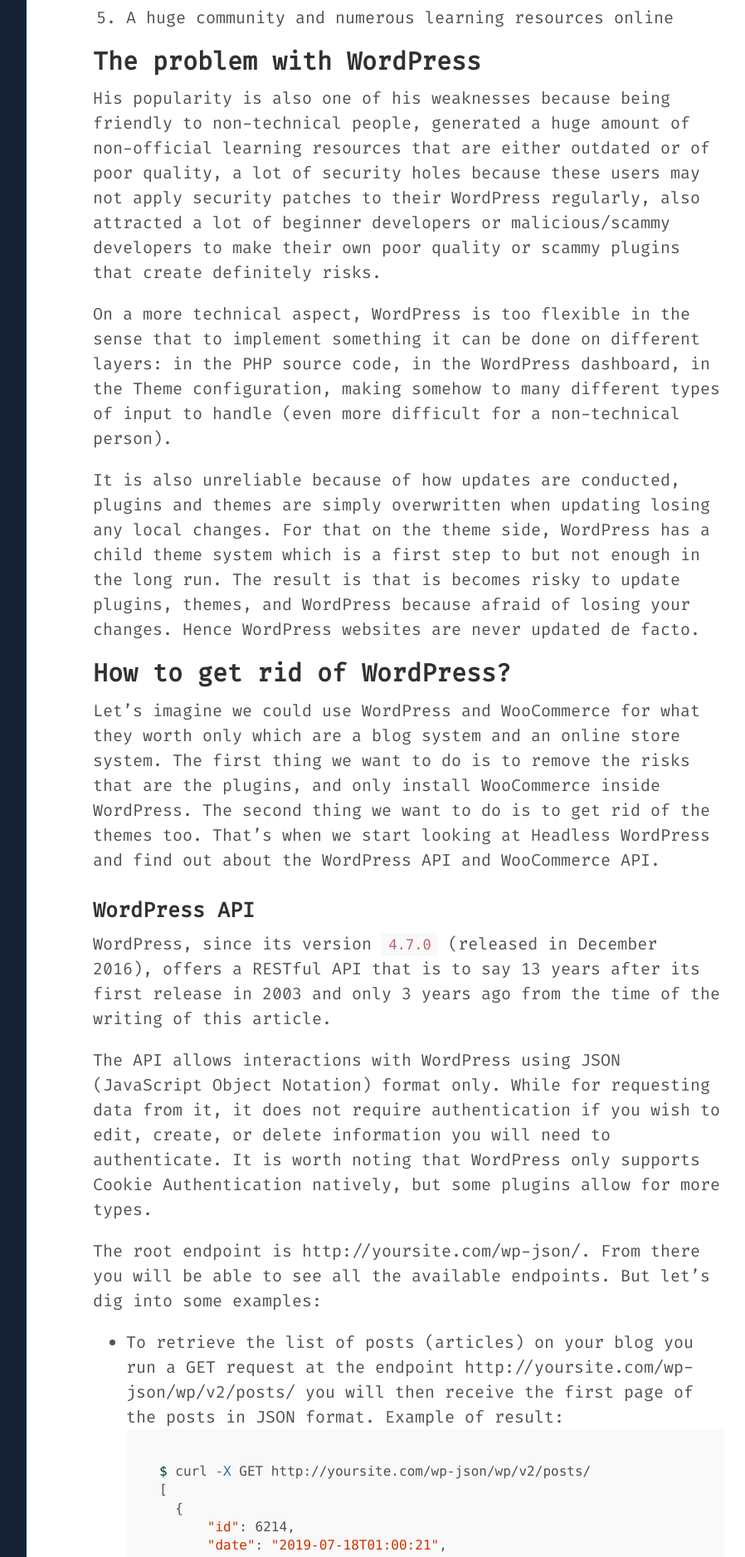
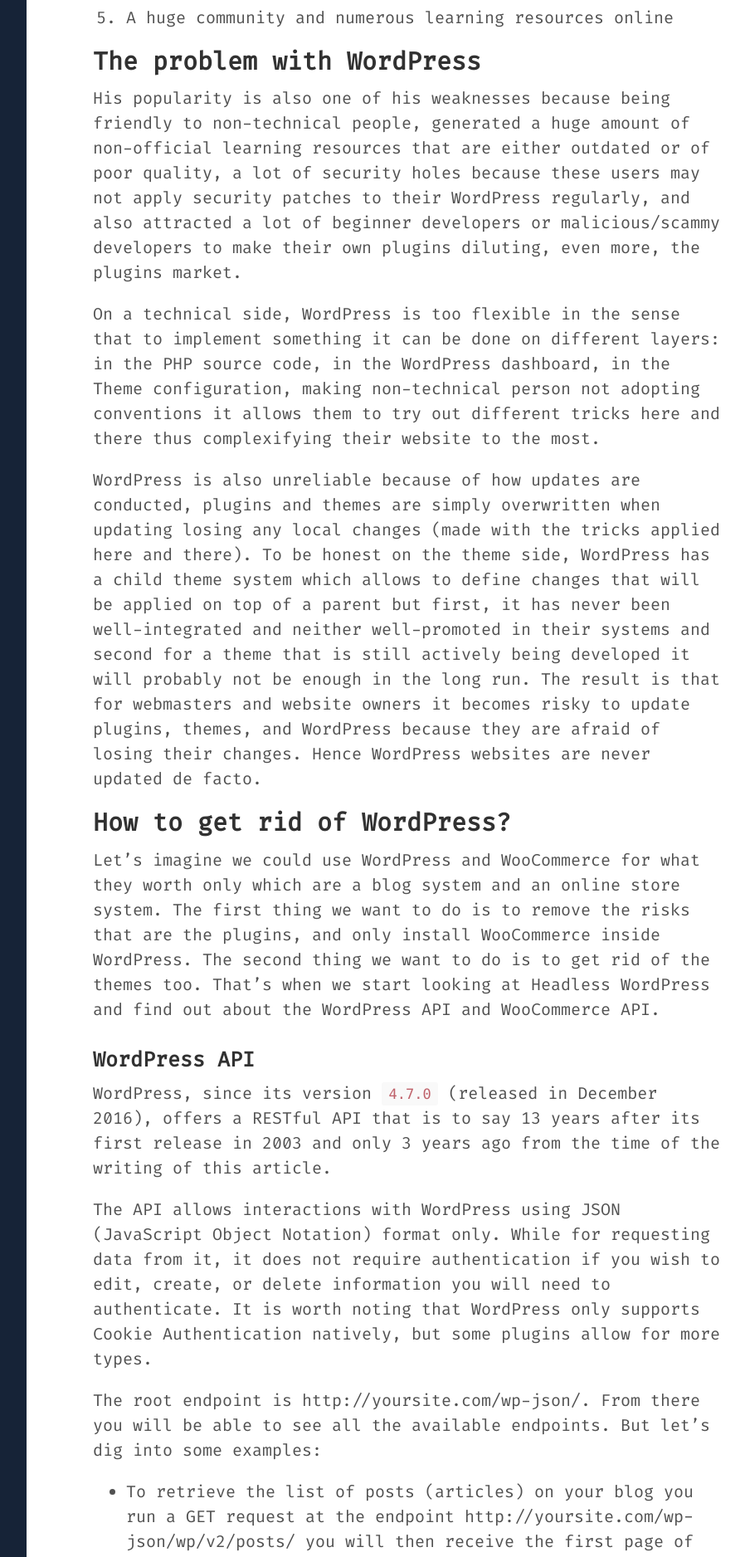
Before and after one commit to Pixelmatic/pixelmatic.github.io, a Jekyll site: the page built from _posts/2020-01-01-how-to-get-rid-of-wordpress.md, in a window 1280 px wide. Shown: the part 842-2718 px from the top of the page at 83% size, without its empty margins (328-1226 px from the left). Built offline with Jekyll 4.4.1, drawn with Linux system fonts in a browser that asks for light colours; some of the changed text lies outside the part shown.

Commit message:
Update on the WordPress article

```diff
--- a/_posts/2020-01-01-how-to-get-rid-of-wordpress.md
+++ b/_posts/2020-01-01-how-to-get-rid-of-wordpress.md
@@ -25,13 +25,13 @@ Though every developer that encountered WordPress knows its many drawbacks.
 
 ## The problem with WordPress
 
-His popularity is also one of his weaknesses because being friendly to non-technical people, generated a huge amount of non-official learning resources that are either outdated or of poor quality, a lot of security holes because these users may not apply security patches to their WordPress regularly, also attracted a lot of beginner developers or malicious/scammy developers to make their own poor quality or scammy plugins that create definitely risks.
+His popularity is also one of his weaknesses because being friendly to non-technical people, generated a huge amount of non-official learning resources that are either outdated or of poor quality, a lot of security holes because these users may not apply security patches to their WordPress regularly, and also attracted a lot of beginner developers or malicious/scammy developers to make their own plugins diluting, even more, the plugins market.
 
-On a more technical aspect, WordPress is too flexible in the sense that to implement something it can be done on different layers: in the PHP source code, in the WordPress dashboard, in the Theme configuration, making somehow to many different types of input to handle (even more difficult for a non-technical person).
+On a technical side, WordPress is too flexible in the sense that to implement something it can be done on different layers: in the PHP source code, in the WordPress dashboard, in the Theme configuration, making non-technical person not adopting conventions it allows them to try out different tricks here and there thus complexifying their website to the most.
 
-It is also unreliable because of how updates are conducted, plugins and themes are simply overwritten when updating losing any local changes.
-For that on the theme side, WordPress has a child theme system which is a first step to but not enough in the long run.
-The result is that is becomes risky to update plugins, themes, and WordPress because afraid of losing your changes. Hence WordPress websites are never updated de facto.
+WordPress is also unreliable because of how updates are conducted, plugins and themes are simply overwritten when updating losing any local changes (made with the tricks applied here and there).
+To be honest on the theme side, WordPress has a child theme system which allows to define changes that will be applied on top of a parent but first, it has never been well-integrated and neither well-promoted in their systems and second for a theme that is still actively being developed it will probably not be enough in the long run.
+The result is that for webmasters and website owners it becomes risky to update plugins, themes, and WordPress because they are afraid of losing their changes. Hence WordPress websites are never updated de facto.
 
 ## How to get rid of WordPress?
 
@@ -59,11 +59,11 @@ $ curl -X GET http://yoursite.com/wp-json/wp/v2/posts/
 		"date_gmt": "2019-07-18T01:00:21",
 		"modified": "2019-07-18T03:23:13",
 		"modified_gmt": "2019-07-18T03:23:13",
-		"slug": "magical-crypto-store-is-now-open",
+		"slug": "sluggish-slug",
 		"status": "publish",
 		"type": "post",
 		"title": {
-			"rendered": "Magical Crypto Store is Now Open!"
+			"rendered": "The website is open!"
 		},
 		"content": {
 			"rendered": "content",
@@ -220,23 +220,38 @@ To keep our WordPress away from curious eyes, we decided to hide its usage from
 
 Below is the architecture we went with:
 
-![Muted Wordpress](/assets/posts/muted-wordpress/muted_wordpress_architecture.png)
+![Muted Wordpress](/assets/posts/muted-wordpress/architecture_wordpress_muted.svg)
 
 - Front-end running on Angular and Typescript
 - Middleware running on Node.js and Typescript
 - Back-end running on WordPress
-- CDN running on CloudFront + WordPress plugin [WP Offload Media Lite](https://wordpress.org/plugins/amazon-s3-and-cloudfront/){:target="_blank"}
+- CDN and storage are respectively running on AWS CloudFront and AWS S3.
+
+Note that to automate the upload of the media to S3 in WordPress we installed the plugin [WP Offload Media Lite](https://wordpress.org/plugins/amazon-s3-and-cloudfront/){:target="_blank"}.
+
+Making the total count of our plugins installed into WordPress to only 2: _WooCommerce_ and _WP Offload Media Lite_ that we feel safe to update at any time.
+
+Thus simply turning WordPress into a backend system, when we want:
+
+- To post an article, we simply add a post in WordPress,
+- To host a picture, we simply upload it into WordPress media, and retrieve the CDN link,
+- To do some changes in some parts of our website, we edit a WordPress page that is used to load content on our website,
+- To add a product, we simply add it into WooCommerce,
+- ...
 
 ## Difficulties Encountered
 
-- Keep WordPress hidden, fixed by the middleware and CDN [Fixed by the middleware]
-- WordPress API is slow:
+- The WordPress API is actually slow:
 [https://stackoverflow.com/questions/45421976/wordpress-rest-api-slow-response-time/45425091#45425091](https://stackoverflow.com/questions/45421976/wordpress-rest-api-slow-response-time/45425091#45425091){:target="_blank"}
-[https://wordpress.org/plugins/wp-rest-api-cache/](https://wordpress.org/plugins/wp-rest-api-cache/){:target="_blank"}
+Though a plugin seems to help for that, by caching answers from the API:
+[https://wordpress.org/plugins/wp-rest-cache/](https://wordpress.org/plugins/wp-rest-cache/){:target="_blank"} (We haven't tested it yet).
+
 - Under special circumstances, you may want to register custom endpoint
 [https://developer.wordpress.org/rest-api/extending-the-rest-api/adding-custom-endpoints/](https://developer.wordpress.org/rest-api/extending-the-rest-api/adding-custom-endpoints/){:target="_blank"}
+
+- To keep WordPress fully hidden behind our middleware, we had to filter all the links returned by WordPress to make sure they either use the CDN, use a vetted domain, or simply don't appear in the API calls answers. For that, the plugin _WP Offload Media Lite_ helps a lot for the media, but for example with internal links to products or posts, we apply filters on the JSON answers from WordPress in our middleware.
 
 
 ## Final Thoughts
 
-For us at Pixelmatic, to be able to fully customize the front-end as we want, while also keeping our website more secure is definitely a big win for us. Admittedly the infrastructure needs are bigger but the maintainability and stability in the long term are higher.
+For us at Pixelmatic, to be able to fully customize the front-end as we want, while also keeping our website more secure is a major win for us. Admittedly the infrastructure needs are bigger but the maintainability and stability in the long term are higher.
```
Also changed, not shown: other parts of _posts/2020-01-01-how-to-get-rid-of-wordpress.md (+3 -3 lines), assets/posts/muted-wordpress/architecture_wordpress_muted.svg (added), assets/posts/muted-wordpress/muted_wordpress_architecture.png (deleted).
